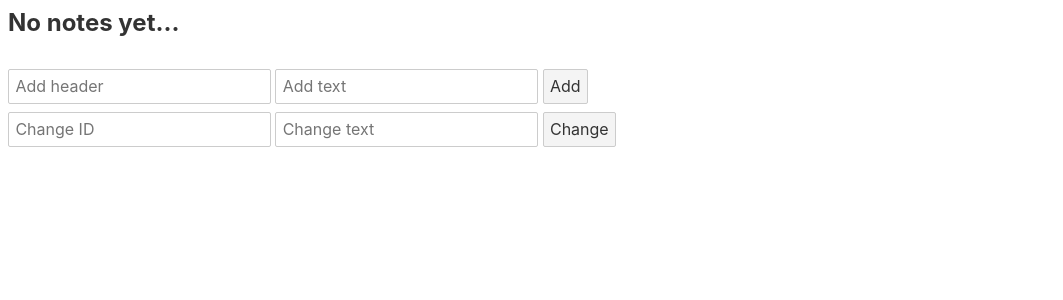
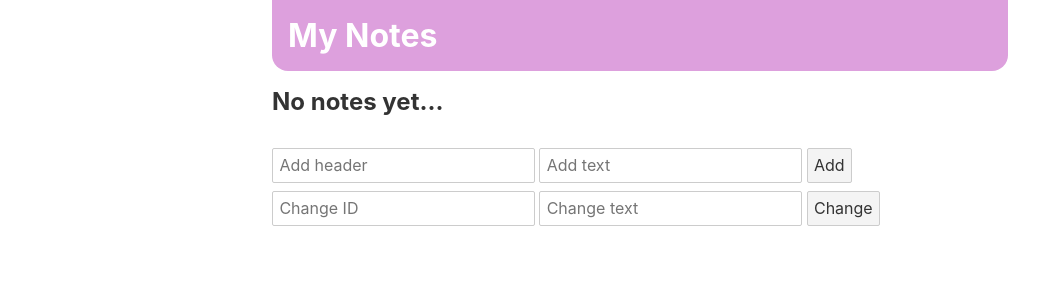
Before and after one commit to B0nBun/SvelteNoteApp, a Svelte app: page / in a window 1280 px wide. Shown: the top 300 px of the page, without its empty margins (0-1063 px from the left). Built offline with nearby package versions, Linux system fonts and the light colour scheme.

Commit message:
Little CSS changes

```diff
--- a/public/global.css
+++ b/public/global.css
@@ -1,3 +1,7 @@
+* {
+	box-sizing: border-box;
+}
+
 html, body {
 	position: relative;
 	width: 100%;
@@ -7,7 +11,6 @@ html, body {
 body {
 	color: #333;
 	margin: 0;
-	padding: 8px;
 	box-sizing: border-box;
 	font-family: -apple-system, BlinkMacSystemFont, "Segoe UI", Roboto, Oxygen-Sans, Ubuntu, Cantarell, "Helvetica Neue", sans-serif;
 }
--- a/src/App.svelte
+++ b/src/App.svelte
@@ -1,4 +1,7 @@
 <script lang='ts'>
+    // TODO: Make page for seperate note viewing (/todo.id)
+    // TODO: More styling
+    // TODO: Animations
     import notes from "./notesStore";
     import Note from './Note.svelte'
 
@@ -10,8 +13,6 @@
     let changeText : string;
     let changeIdInput : HTMLInputElement;
     let changeTextInput : HTMLInputElement;
-    let removeId : string;
-    let removeInput : HTMLInputElement;
 
     const handleAdd = (e : MouseEvent) => {
         e.preventDefault()
@@ -31,7 +32,8 @@
     }
 </script>
 
-<div>
+<div class='wrapper'>
+    <h1 class='header'>My Notes</h1>
     <div class="notes">
         {#each $notes as note}
             <Note {...note}/>
@@ -54,6 +56,20 @@
 </div>
 
 <style>
+    .wrapper {
+        max-width: 50rem;
+        margin: 0 auto;
+        padding: 0 2rem;
+    }
+
+    .header {
+        padding: .5em;
+        border-radius: 0 0 1rem 1rem;
+        margin-bottom: .5em;
+        background-color: plum;
+        color: white;
+    }
+
     .notes {
         display: flex;
         flex-direction: row;
--- a/src/Note.svelte
+++ b/src/Note.svelte
@@ -11,7 +11,7 @@ const handleCopy = (e : MouseEvent) => navigator.clipboard.writeText(id)
 <div class='note'>
     <p on:click={handleCopy} class='muted'>{id}</p>
     <h3 class='header'>{header}</h3>
-    <p>{text}</p>
+    <p class='text'>{text}</p>
     <p on:click={handleRemove} class='muted'>Remove</p>
 </div>
 
@@ -28,6 +28,13 @@ const handleCopy = (e : MouseEvent) => navigator.clipboard.writeText(id)
         gap: .5rem;
     }
 
+    /* TODO: Not sure if this is the best solution for overflow, will need to think about that */
+    .text, .header {
+        overflow: hidden;
+        text-overflow: ellipsis;
+        white-space: nowrap;
+    }
+
     .muted {
         font-size: .8rem;
         opacity: .7;
--- a/tsconfig.json
+++ b/tsconfig.json
@@ -1,6 +1,8 @@
 {
   "extends": "@tsconfig/svelte/tsconfig.json",
-
+  "compilerOptions": {
+    "removeComments": true
+  },
   "include": ["src/**/*"],
   "exclude": ["node_modules/*", "__sapper__/*", "public/*"]
 }
```
